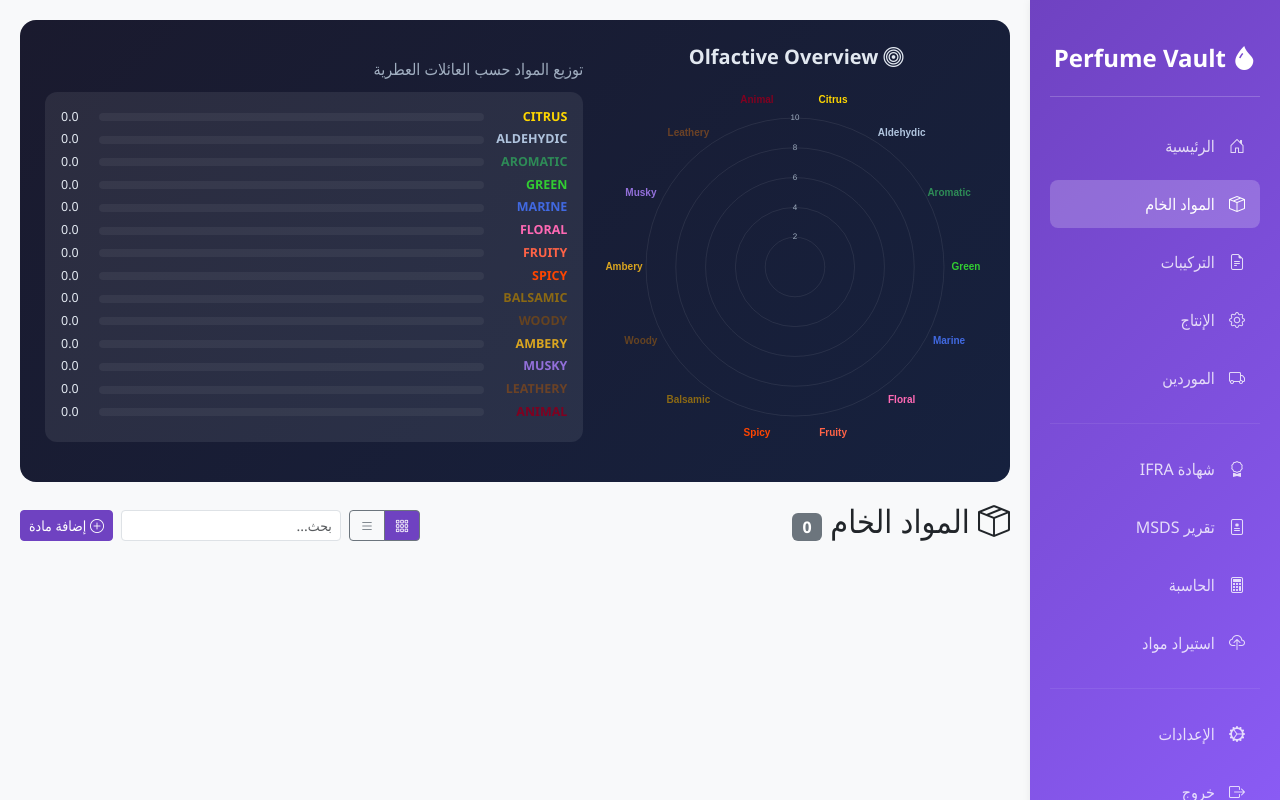
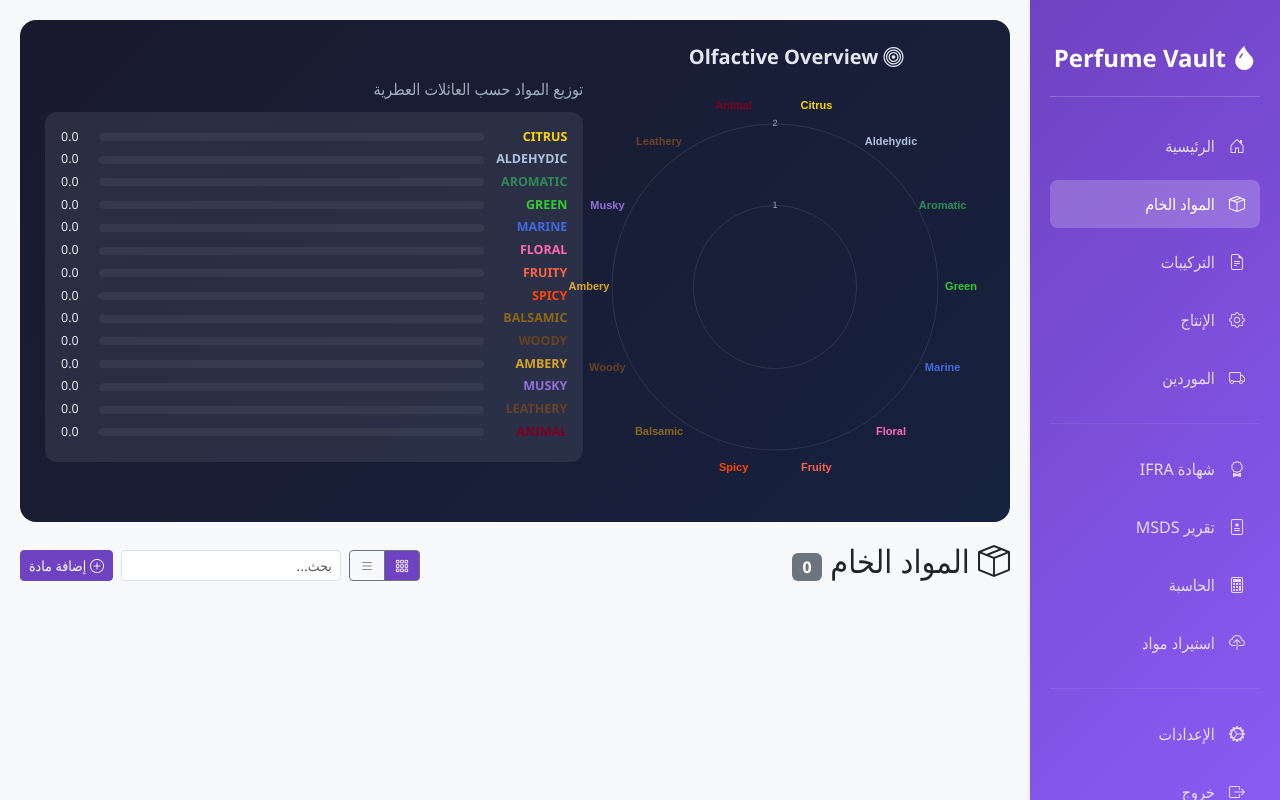
Before and after one commit to Artistkw3d/My-Perfumery, a Flask app: page /materials in a window 1280 px wide. Run offline with Flask 3, Linux system fonts and the light colour scheme; the visitor is signed in with stand-in values (Sample User, id 1); data comes from the database, SQL or seed files in the repository; data that the repository does not hold is empty; some libraries are stand-ins or nearby versions.

Commit message:
Fix TGSC search URL, add dynamic chart scaling, improve chart visibility
- Fix TGSC lookup: change search3.php to search.php (404 fix)
- Make all polar area charts use dynamic scaling based on actual data values
  instead of fixed max:10 (data was appearing tiny when values are low)
- Scale = max value * 1.3 with appropriate step sizes
- Increase chart opacity from 66 to 88 for better visibility
- Increase overview wheel canvas to 420x420, formula wheel to 380x380
- Larger font sizes for labels (11px on detail charts)

Co-Authored-By: Claude Opus 4.6 <noreply@anthropic.com>

```diff
--- a/app.py
+++ b/app.py
@@ -730,7 +730,7 @@ def tgsc_lookup():
         # Step 1: Search by CAS number
         search_data = urllib.parse.urlencode({'qName': cas}).encode()
         req = urllib.request.Request(
-            'https://www.thegoodscentscompany.com/search3.php',
+            'https://www.thegoodscentscompany.com/search.php',
             data=search_data,
             headers={'User-Agent': 'Mozilla/5.0 (Windows NT 10.0; Win64; x64) AppleWebKit/537.36'}
         )
--- a/templates/materials.html
+++ b/templates/materials.html
@@ -627,13 +627,16 @@ function createPolarChart(canvas, data, size='large') {
     const ctx = canvas.getContext('2d');
     const isSmall = (size === 'mini');
     const values = OLF_CATS.map(c => data[c] || 0);
+    const maxVal = Math.max(...values, 1);
+    const dynMax = isSmall ? 10 : Math.ceil(maxVal * 1.3);
+    const dynStep = dynMax <= 5 ? 1 : 2;
     return new Chart(ctx, {
         type: 'polarArea',
         data: {
             labels: OLF_LABELS,
             datasets: [{
                 data: values,
-                backgroundColor: OLF_COLORS.map(c => c + '66'),
+                backgroundColor: OLF_COLORS.map(c => c + (isSmall ? '66' : '88')),
                 borderColor: OLF_COLORS,
                 borderWidth: isSmall ? 1 : 2
             }]
@@ -641,13 +644,13 @@ function createPolarChart(canvas, data, size='large') {
         options: {
             responsive: false,
             animation: { duration: isSmall ? 0 : 400 },
-            layout: { padding: isSmall ? 0 : 30 },
-            plugins: { legend: { display: false }, polarLabels: { display: !isSmall, fontSize: size === 'detail' ? 10 : 9 } },
+            layout: { padding: isSmall ? 0 : 35 },
+            plugins: { legend: { display: false }, polarLabels: { display: !isSmall, fontSize: size === 'detail' ? 11 : 9 } },
             scales: {
                 r: {
-                    min: 0, max: 10,
-                    ticks: { display: !isSmall, stepSize: 2, backdropColor: 'transparent', color: '#555', font: { size: isSmall ? 6 : 8 } },
-                    grid: { color: isSmall ? 'rgba(0,0,0,0.04)' : 'rgba(0,0,0,0.06)' }
+                    min: 0, max: dynMax,
+                    ticks: { display: !isSmall, stepSize: dynStep, backdropColor: 'transparent', color: '#555', font: { size: isSmall ? 6 : 9 } },
+                    grid: { color: isSmall ? 'rgba(0,0,0,0.04)' : 'rgba(0,0,0,0.08)' }
                 }
             }
         }
@@ -669,27 +672,31 @@ function updateOverviewWheel() {
 
     if (overviewChart) overviewChart.destroy();
     const canvas = document.getElementById('overviewWheel');
-    canvas.width = 380; canvas.height = 380;
+    canvas.width = 420; canvas.height = 420;
+    const overviewValues = OLF_CATS.map(c => avgScores[c]);
+    const overviewMax = Math.max(...overviewValues, 1);
+    const scaleMax = Math.ceil(overviewMax * 1.3);  // 30% padding above max value
+    const stepSize = scaleMax <= 5 ? 1 : 2;
     overviewChart = new Chart(canvas.getContext('2d'), {
         type: 'polarArea',
         data: {
             labels: OLF_LABELS,
             datasets: [{
-                data: OLF_CATS.map(c => avgScores[c]),
-                backgroundColor: OLF_COLORS.map(c => c + '66'),
+                data: overviewValues,
+                backgroundColor: OLF_COLORS.map(c => c + '88'),
                 borderColor: OLF_COLORS,
                 borderWidth: 2
             }]
         },
         options: {
             responsive: false,
-            layout: { padding: 35 },
-            plugins: { legend: { display: false }, polarLabels: { display: true, fontSize: 10 } },
+            layout: { padding: 40 },
+            plugins: { legend: { display: false }, polarLabels: { display: true, fontSize: 11 } },
             scales: {
                 r: {
-                    min: 0, max: 10,
-                    ticks: { stepSize: 2, backdropColor: 'transparent', color: '#a0aec0', font: { size: 8 } },
-                    grid: { color: 'rgba(255,255,255,0.08)' }
+                    min: 0, max: scaleMax,
+                    ticks: { stepSize: stepSize, backdropColor: 'transparent', color: '#a0aec0', font: { size: 9 } },
+                    grid: { color: 'rgba(255,255,255,0.1)' }
                 }
             }
         }
```
Also changed, not shown: templates/formula.html (+10 -7 lines), templates/formulas.html (+6 -3 lines).
